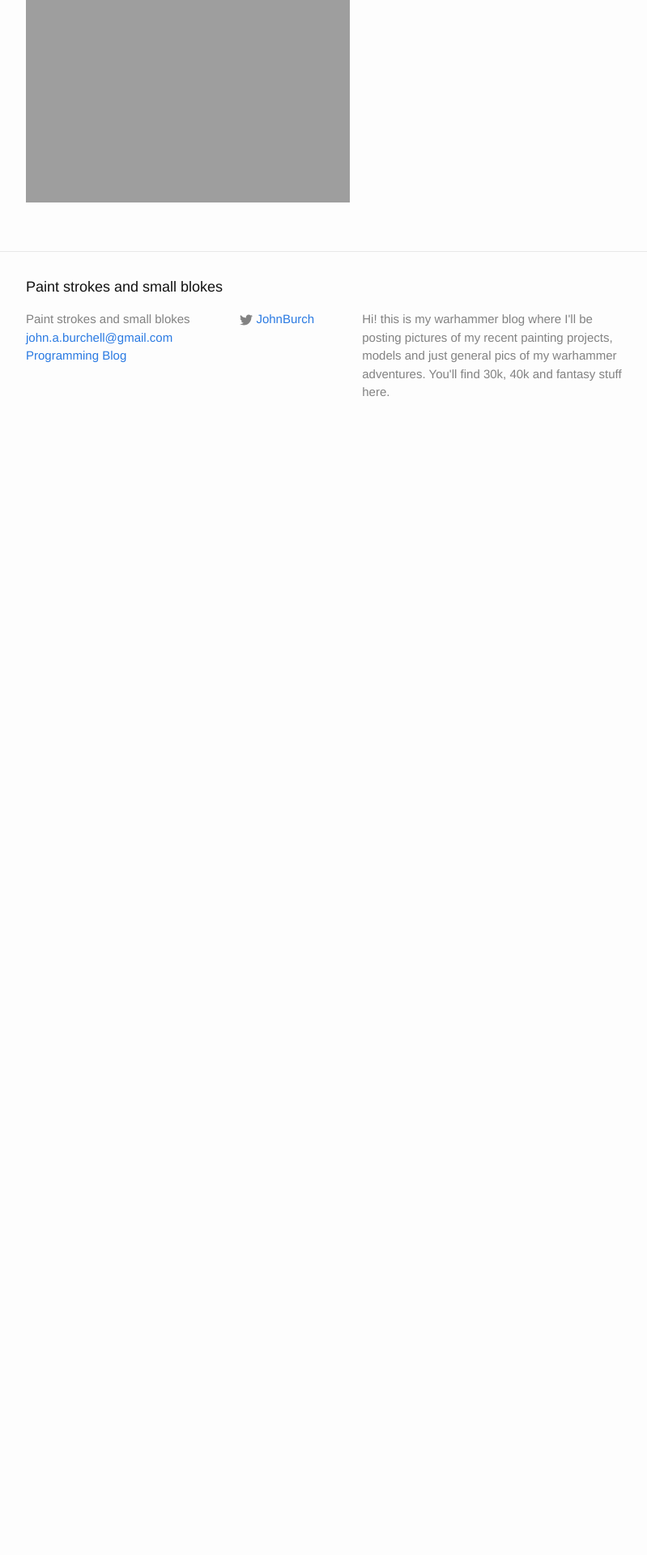
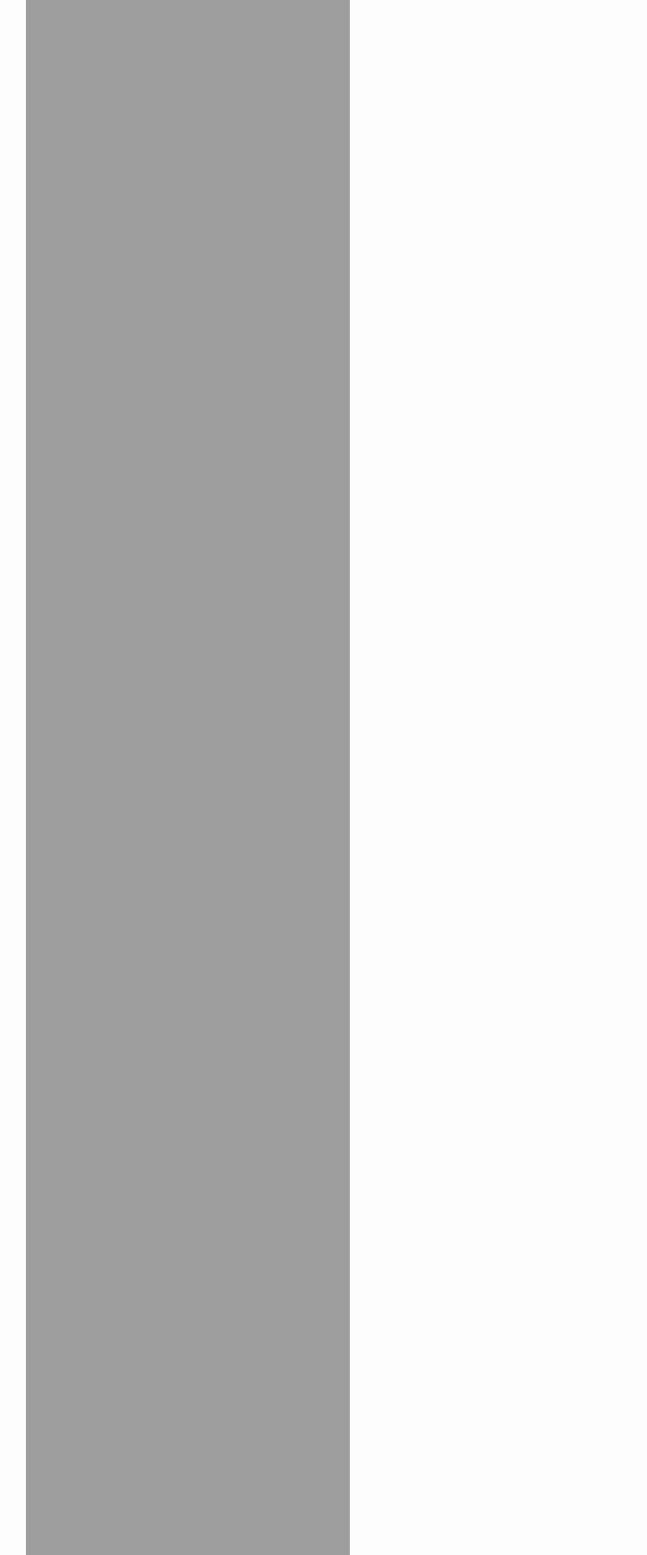
Before and after one commit to JohnBurchell/Website, a Jekyll site: the page built from warhammer_blog/_posts/2016-01-21-first-warhammer-post.markdown, in a window 1280 px wide. Shown: the part 819-2739 px from the top of the page at 81% size, without its empty margins (238-1037 px from the left). Built offline with Jekyll 4.4.1, drawn with Linux system fonts in a browser that asks for light colours; before the commit the page ends 1375 px from its top, so only the background shows below that.

Commit message:
Changes to post

```diff
--- a/warhammer_blog/_posts/2016-01-21-first-warhammer-post.markdown
+++ b/warhammer_blog/_posts/2016-01-21-first-warhammer-post.markdown
@@ -13,5 +13,14 @@
 
 
 Here's a test image!
-![Some More Stuff!]({{ site.url }}/assets/IMG_20151226_172613.jpg)
-![Some Cataphractii]({{ site.url }}/assets/Cataphractii.jpg)
+![test]({{ site.url }}/assets/IMG_20160121_230712.jpg)
+![test]({{ site.url }}/assets/IMG_20160121_230624.jpg)
+![test]({{ site.url }}/assets/IMG_20160121_230629.jpg)
+![test]({{ site.url }}/assets/IMG_20160121_230718.jpg)
+![test]({{ site.url }}/assets/IMG_20151226_172600.jpg)
+![test]({{ site.url }}/assets/IMG_20160121_230648.jpg)
+![test]({{ site.url }}/assets/IMG_20160121_230724.jpg)
+![test]({{ site.url }}/assets/IMG_20151226_172613.jpg)
+![test]({{ site.url }}/assets/IMG_20160121_230652.jpg)
+![test]({{ site.url }}/assets/IMG_20151226_174123.jpg)
+![test]({{ site.url }}/assets/IMG_20160121_230702.jpg)
```
